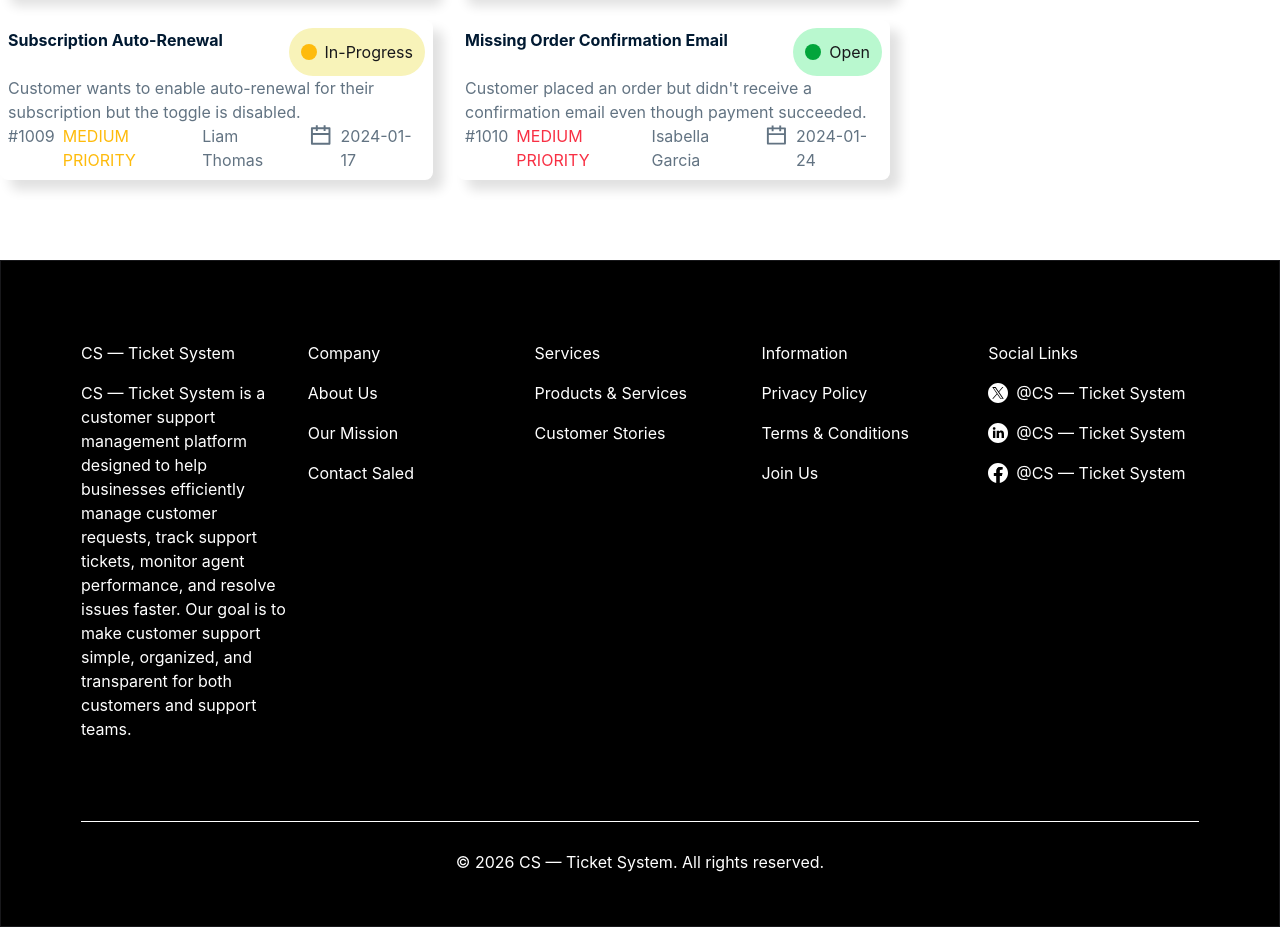
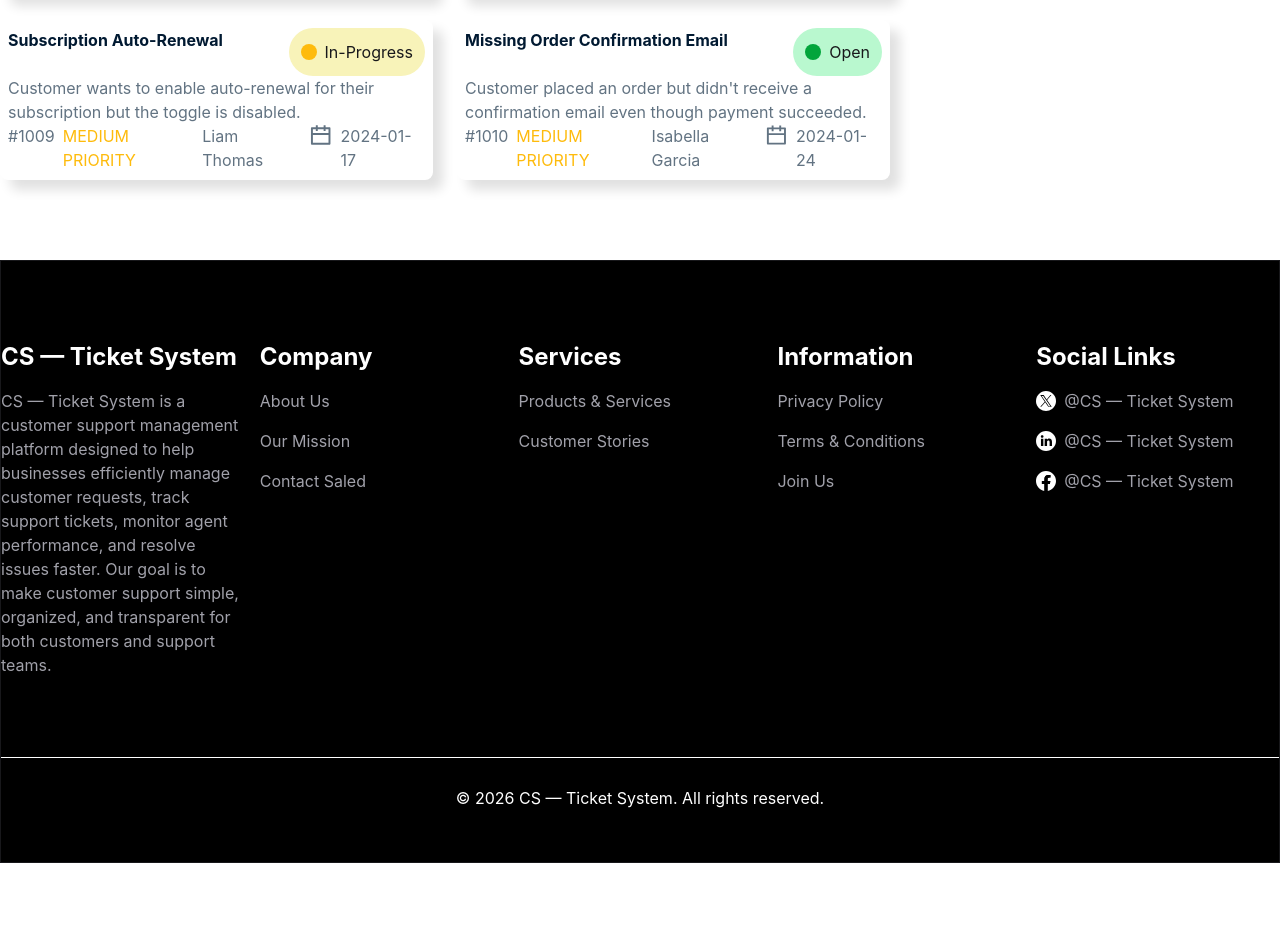
Before and after one commit to Noman172590/Customer_Support_Ticket_Syste, a React (Vite) app: page / in a window 1280 px wide. Shown: the part 1120-2047 px from the top of the page. After the commit the page ends 1983 px from the top, so only its background shows below. Built offline with nearby package versions, Linux system fonts and the light colour scheme.

Commit message:
update code reslove

```diff
--- a/package.json
+++ b/package.json
@@ -14,6 +14,7 @@
     "axios": "^1.20.0",
     "react": "^19.2.8",
     "react-dom": "^19.2.8",
+    "sweetalert2": "^11.26.25",
     "tailwindcss": "^4.3.3"
   },
   "devDependencies": {
--- a/src/Components/Footer/Footer.jsx
+++ b/src/Components/Footer/Footer.jsx
@@ -32,16 +32,16 @@ const Footer = () => {
     },
   ];
   return (
-    <div className="max-w-7xl mx-auto px-20 pt-20 pb-6 text-white">
+    <div className="max-w-7xl mx-auto  pt-20 pb-6 text-white">
       <div className="grid grid-cols-5 gap-4 border-b pb-20">
         {footerServive.map((item) => (
           <div>
-            <p>{item.servie}</p>
+            <p className="font-bold text-2xl">{item.servie}</p>
             <div className="mt-4">
               {item.serviceName.map((service, index) => (
                 <div key={index} className="mt-4 flex items-center gap-2">
                   {item.icon?.[index]}
-                  <p>{service}</p>
+                  <p className="text-base text-[#A1A1AA]">{service}</p>
                 </div>
               ))}
             </div>
--- a/src/Components/Ticket/Ticket.jsx
+++ b/src/Components/Ticket/Ticket.jsx
@@ -1,35 +1,71 @@
-import  { use } from "react";
+import { use, useState } from "react";
 import { DateIcon } from "../../assets";
+import Swal from "sweetalert2";
 
-const sameClass="text-[#627382] text-base"
-const Ticket = ({ data }) => {
+const sameClass = "text-[#627382] text-base";
+const priorityColor = {
+  HIGH: "text-[#F83044]",
+  MEDIUM: "text-[#FEBB0C]",
+  LOW: "text-green-500",
+};
+const Ticket = ({ data, setProgress,setResolved }) => {
   const overAllData = use(data);
   const singeData = overAllData.data;
-  console.log(singeData);
+  const [ticketStatusData, setTicketStatusData] = useState([]);
+  const [ticketSolvedStatus, setTicketSolvedStatus] = useState([]);
+  // console.log(singeData);
+  const clickData = (item) => {
+    if (item) {
+      Swal.fire({
+        position: "top-end",
+        icon: "success",
+        title: "In-progress",
+        showConfirmButton: false,
+        timer: 1500,
+      });
+    }
+    const newData = [...ticketStatusData, item];
+    setTicketStatusData(newData);
+  };
+  setProgress(ticketStatusData.length);
+  const resolvedButton=(item)=>{
+    const newData = [...ticketSolvedStatus, item];
+    setTicketSolvedStatus(newData);
+
+  }
+  setResolved(ticketSolvedStatus.length);
+
   return (
     <div className="max-w-7xl mx-auto  py-20">
       <div className="grid grid-cols-[minmax(0,1fr)_358px] gap-8">
         <div>
-          <p className="mb-4 text-[#34485A] font-semibold text-2xl">Customer Tickets</p>
+          <p className="mb-4 text-[#34485A] font-semibold text-2xl">
+            Customer Tickets
+          </p>
           <div className="grid grid-cols-2 gap-6">
             {singeData.map((item) => (
-              <div className="rounded-lg bg-white shadow-[10px_10px_12px_rgba(0,0,0,0.12)] p-2">
+              <div
+                onClick={() => clickData(item.title)}
+                className="rounded-lg bg-white shadow-[10px_10px_12px_rgba(0,0,0,0.12)] p-2 cursor-pointer"
+              >
                 <div className="flex justify-between">
-                  <p className="text-[#001931] font-bold">
-  {item.title}
-</p>
-                  <div className={`flex items-center gap-2 ${item.status==="Open"?"bg-[#B9F8CF]":"bg-[#F8F3B9]"} p-3 rounded-4xl`}>
-                    <div className={`w-4 h-4 rounded-full  ${item.status==="Open"?"bg-[#02A53B]":"bg-[#FEBB0C]"}`}></div>
-                    <div className="">
-                    {item.status}
-                     </div>
-                    </div>
+                  <p className="text-[#001931] font-bold">{item.title}</p>
+                  <div
+                    className={`flex items-center gap-2 ${item.status === "Open" ? "bg-[#B9F8CF]" : "bg-[#F8F3B9]"} p-3 rounded-4xl`}
+                  >
+                    <div
+                      className={`w-4 h-4 rounded-full  ${item.status === "Open" ? "bg-[#02A53B]" : "bg-[#FEBB0C]"}`}
+                    ></div>
+                    <div className="">{item.status}</div>
+                  </div>
                 </div>
                 <p className={sameClass}>{item.description}</p>
                 <div className="flex justify-between">
                   <div className="flex gap-2">
                     <p className={sameClass}>#{item.id}</p>
-                    <p className={`${item.status==="Open"?"text-[#F83044]":"text-[#FEBB0C]"}`}>{item.priority} PRIORITY</p>
+                    <p className={priorityColor[item.priority]}>
+                      {item.priority} PRIORITY
+                    </p>
                   </div>
                   <div className="flex gap-2">
                     <p className={sameClass}>{item.customer}</p>
@@ -45,15 +81,32 @@ const Ticket = ({ data }) => {
         </div>
         <div>
           <div className="mb-10">
-            <p className="mb-4 text-[#34485A] font-semibold text-2xl">Task Status</p>
+            <p className="mb-4 text-[#34485A] font-semibold text-2xl">
+              Task Status
+            </p>
             <p className={sameClass}>Select a ticket to add to Task Status</p>
-            </div>
+            {ticketStatusData.map((item) => (
+              <div className="shadow-2xl mt-10">
+                <p>{item}</p>
+                <button onClick={()=>resolvedButton(item)} className="cursor-pointer w-full p-2 rounded bg-[#02A53B] text-white mt-2">
+                  Complete
+                </button>
+              </div>
+            ))}
+          </div>
           <div className="mb-10">
-            <p className="mb-4 text-[#34485A] font-semibold text-2xl">Resolved Task</p>
+            <p className="mb-4 text-[#34485A] font-semibold text-2xl">
+              Resolved Task
+            </p>
             <p className={sameClass}>No resolved tasks yet.</p>
-            </div>
-
+            {ticketSolvedStatus.map((item) => (
+              <div className="shadow-2xl mt-10">
+                <p>{item}</p>
+                <p>complete</p>
+              </div>
+            ))}
           </div>
+        </div>
       </div>
     </div>
   );
--- a/src/Page/Home/Home.jsx
+++ b/src/Page/Home/Home.jsx
@@ -2,21 +2,23 @@ import axios from "axios";
 import NavBar from "../../Components/Navbar/NavBar";
 import Banner from "../../Components/Share/Banner";
 import Ticket from "../../Components/Ticket/Ticket";
-import { Suspense } from "react";
+import { Suspense, useState } from "react";
 import Footer from "../../Components/Footer/Footer";
 
 const response = axios.get("/order.json");
 const Home = () => {
+  const[progress,setProgress]=useState(0)
+  const[resolved,setResolved]=useState(0)
   return (
     <div>
       <NavBar />
       <div className="max-w-7xl mx-auto  flex gap-6 ">
-        <Banner />
-        <Banner number="0" InProgress="Resolved" backgroundColor="#0D8E77" />
+        <Banner number={progress} />
+        <Banner number={resolved} InProgress="Resolved" backgroundColor="#0D8E77" />
       </div>
       <div>
         <Suspense fallback={<span className="loading loading-ball loading-xl"></span>}>
-          <Ticket data={response} />
+          <Ticket setResolved={setResolved} setProgress={setProgress} data={response} />
         </Suspense>
       </div>
       <div className="border bg-black">
```
Also changed, not shown: 1 other file (tests, documents, lock files or other folders).
